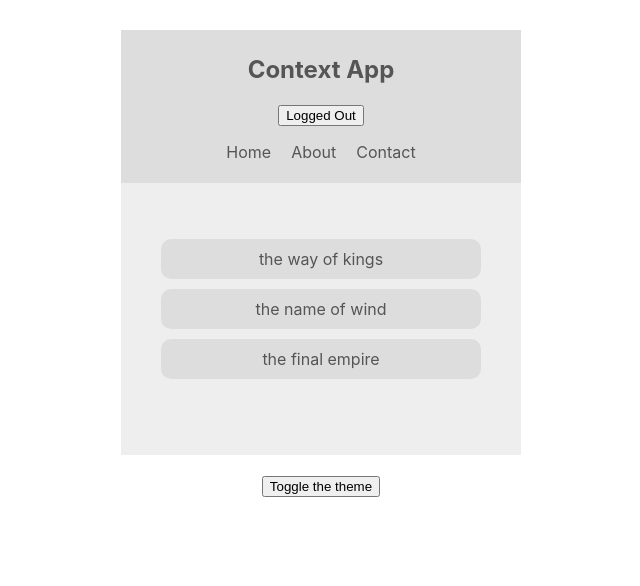
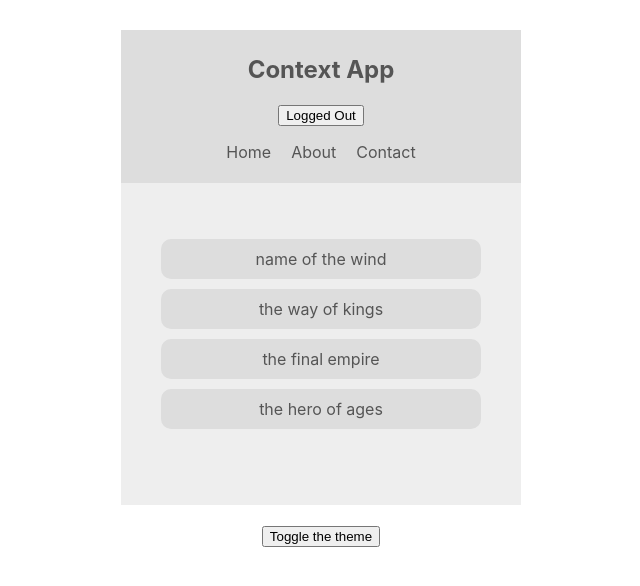
Before and after one commit to PilatusBRX/react-context-hooks, a React (Create React App) app: page / in a window 1280 px wide. Shown: the top 586 px of the page, without its empty margins (319-959 px from the left). Built offline with nearby package versions, Linux system fonts and the light colour scheme.

Commit message:
Creating Context with Functional Components

```diff
--- a/src/App.js
+++ b/src/App.js
@@ -6,6 +6,7 @@
 //contextprovider
 import ThemeContextProvider from './context/ThemeContext';
 import AuthContextProvider from './context/AuthContext';
+import BooksContextProvider from './context/BookContext';
 
 function App() {
   return (
@@ -13,7 +14,9 @@
       <ThemeContextProvider>
         <AuthContextProvider>
           <Navbar />
-          <BookList />
+          <BooksContextProvider>
+            <BookList />
+          </BooksContextProvider>
           <ThemeToggle />
         </AuthContextProvider>
       </ThemeContextProvider>
--- a/src/components/BookList.js
+++ b/src/components/BookList.js
@@ -1,7 +1,9 @@
 import React, { useContext } from 'react';
 import { ThemeContext } from '../context/ThemeContext';
+import { BookContext } from '../context/BookContext';
 
 const BookList = () => {
+  const { books } = useContext(BookContext);
   const { isLightTheme, light, dark } = useContext(ThemeContext);
   const theme = isLightTheme ? light : dark;
   return (
@@ -11,9 +13,13 @@
     >
       <div className='book-list'>
         <ul>
-          <li style={{ background: theme.ui }}>the way of kings</li>
-          <li style={{ background: theme.ui }}>the name of wind</li>
-          <li style={{ background: theme.ui }}>the final empire</li>
+          {books.map(book => {
+            return (
+              <li style={{ background: theme.ui }} key={book.id}>
+                {book.title}
+              </li>
+            );
+          })}
         </ul>
       </div>
     </div>
--- /dev/null
+++ b/src/context/BookContext.js
@@ -0,0 +1,19 @@
+import React, { createContext, useState } from 'react';
+export const BookContext = createContext();
+
+const BookContextProvider = props => {
+  const [books, setBooks] = useState([
+    { title: 'name of the wind', id: 1 },
+    { title: 'the way of kings', id: 2 },
+    { title: 'the final empire', id: 3 },
+    { title: 'the hero of ages', id: 4 }
+  ]);
+
+  return (
+    <BookContext.Provider value={{ books }}>
+      {props.children}
+    </BookContext.Provider>
+  );
+};
+
+export default BookContextProvider;
```
